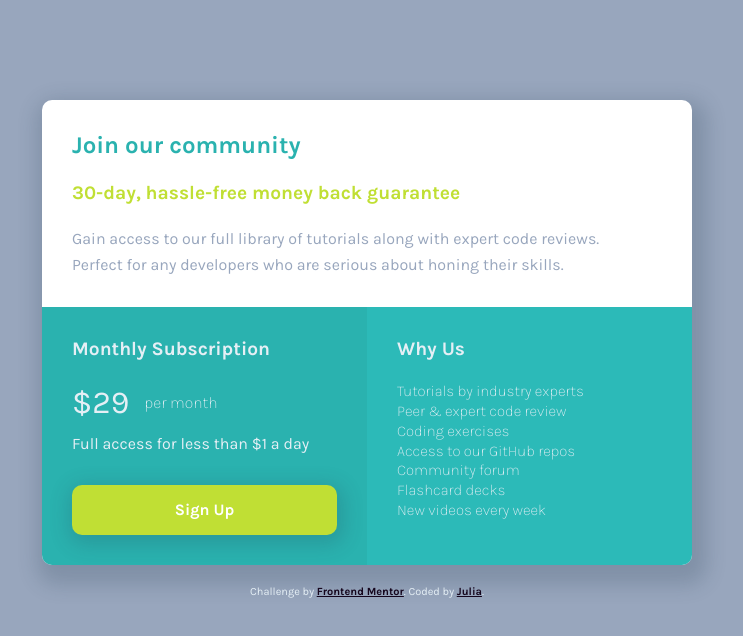
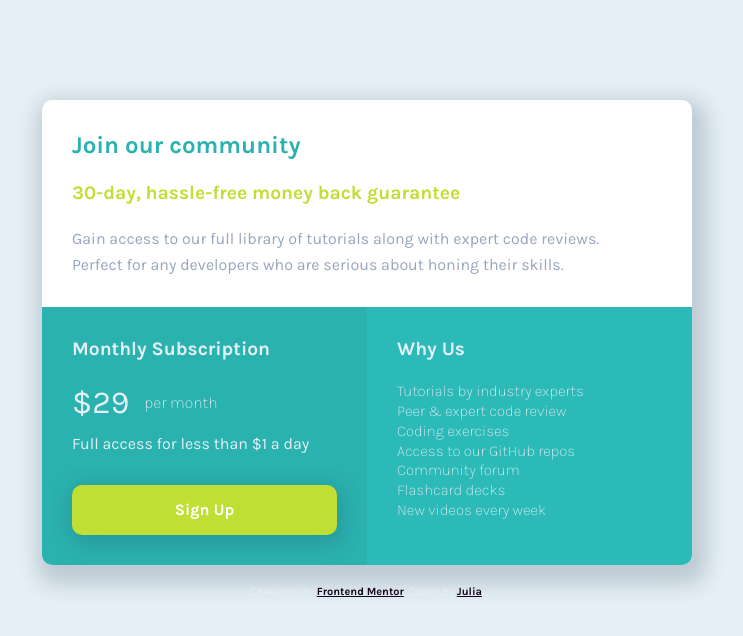
Before and after one commit to yulich81/single-price-grid-component-master, a plain HTML site: page index.html in a window 1280 px wide. Shown: the whole page, without its empty margins (273-1016 px from the left). Drawn offline with Linux system fonts and the light colour scheme.

Commit message:
update styles.css colors

```diff
--- a/styles.css
+++ b/styles.css
@@ -16,7 +16,7 @@ body {
   font-family: 'Karla',
     sans-serif;
   font-weight: 16px;
-  background: var(--grayishblue);
+  background: var(--lightgray);
   color: var(--lightgray);
   line-height: 1.3;
   font-weight: 400;
```
